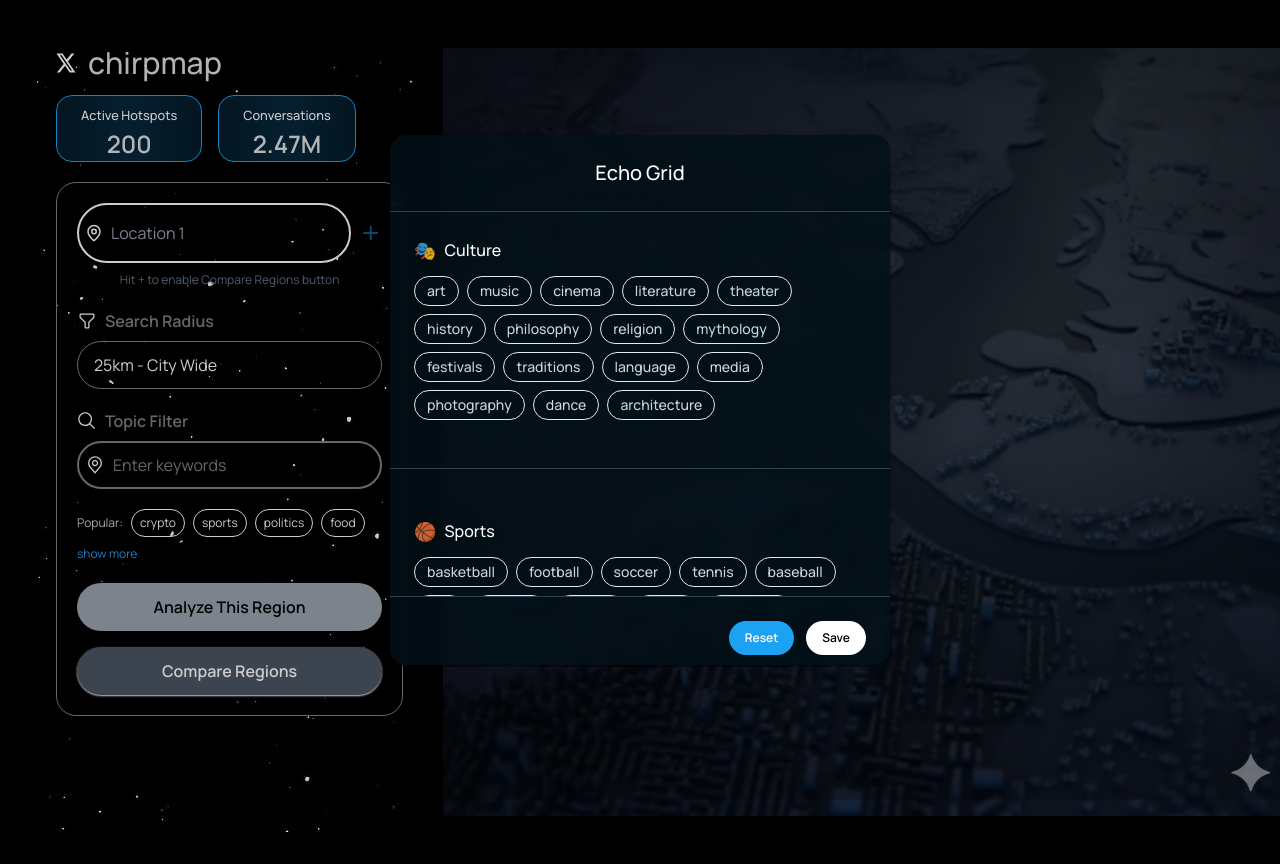
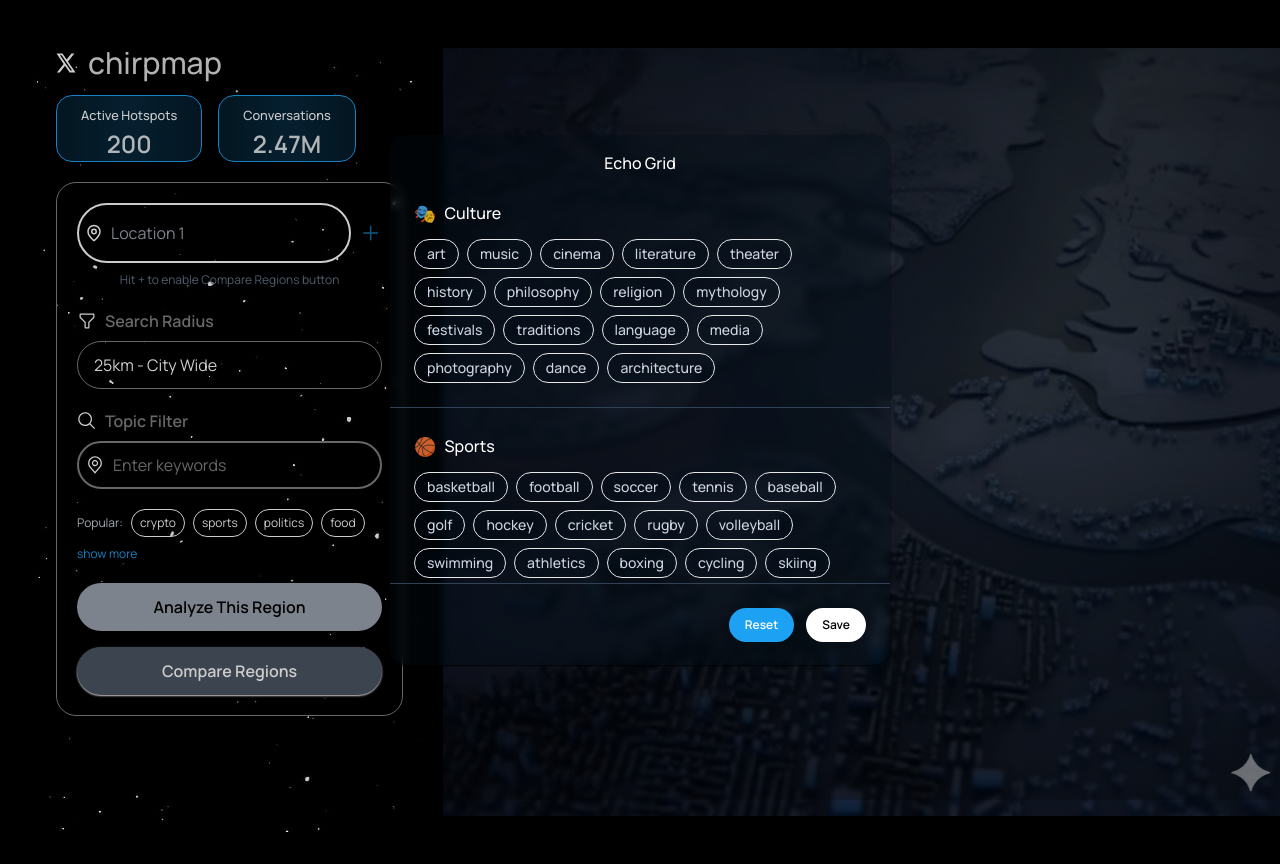
Before and after one commit to Cjyyaotse/outside_the_bot, a React (Vite) app in the folder OTB_frontend/: page / in a window 1280 px wide. Both pictures are taken after a click on the element "show more". Shown: the top 864 px of the page. Built offline with nearby package versions, Linux system fonts and the light colour scheme.

Commit message:
modified echogrid modal

```diff
--- a/OTB_frontend/src/components/EchoGridModal.tsx
+++ b/OTB_frontend/src/components/EchoGridModal.tsx
@@ -50,17 +50,17 @@
 
   return (
     <div className="flex items-center justify-center fixed inset-0 bg-black/20 z-50" onClick={onClick}>
-      <div className="bg-[#031018D1] backdrop-blur-sm shadow-sm shadow-[#000000CC] rounded-[16px] max-w-[500px] max-h-[530px]">
+      <div className="bg-[#031018D1]/30 backdrop-blur-sm shadow-sm shadow-[#000000CC] rounded-[16px] max-w-[500px] max-h-[530px]" onClick={(e) => e.stopPropagation()}>
         {/* Header */}
-        <div className="p-6 border-b border-slate-700">
-          <h2 className="text-white text-xl font-medium">Echo Grid</h2>
+        <div className="px-6 pt-[16px] pb-[24px]">
+          <h2 className="text-white text-base font-medium">Echo Grid</h2>
         </div>
 
         {/* Content */}
         <div className="space-y-6 max-h-96 overflow-y-auto custom-scrollbar">
           {categories.map((category) => (
             <div key={category.id}>
-              <div className="space-y-3 p-6">
+              <div className="space-y-3 px-6">
                 {/* Category Header */}
                 <div className="flex items-center gap-2">
                   <span className="text-lg">{category.icon}</span>
@@ -76,7 +76,10 @@
                     return (
                       <button
                         key={uniqueKey}
-                        onClick={() => toggleTag(category.id as keyof CategoryTags, tag)}
+                        onClick={(e) => {
+                          e.stopPropagation();
+                          toggleTag(category.id as keyof CategoryTags, tag);
+                        }}
                         className={`px-3 py-1 rounded-full text-sm font-medium transition-all bg-transparent backdrop-blur-sm duration-200 cursor-pointer ${isSelected
                           ? "text-white border-2 border-[#1DA1F2] text-2xl font-light shadow-[0_0_25px_#1DA1F2] "
                           : 'text-slate-300 hover:text-white border'
```
